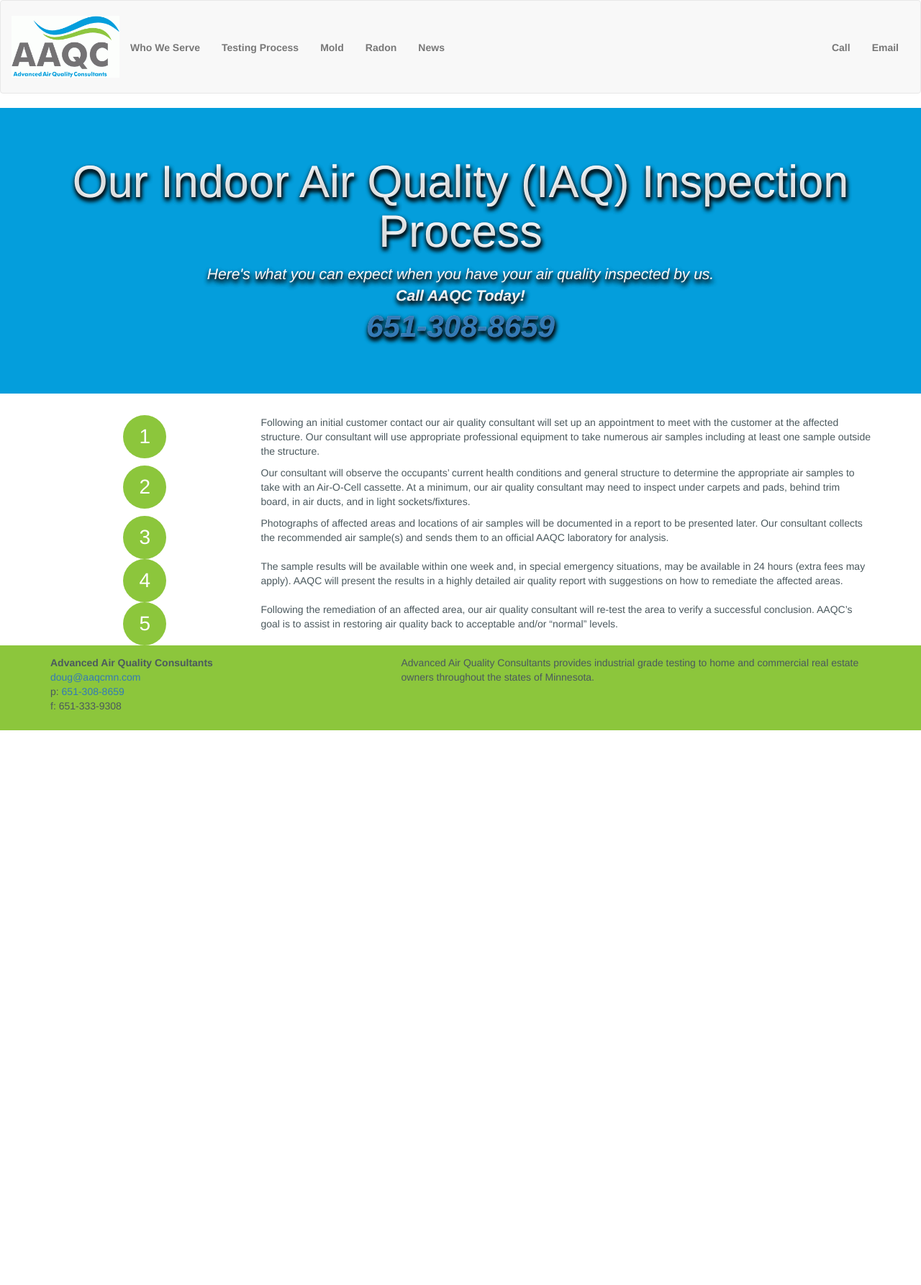
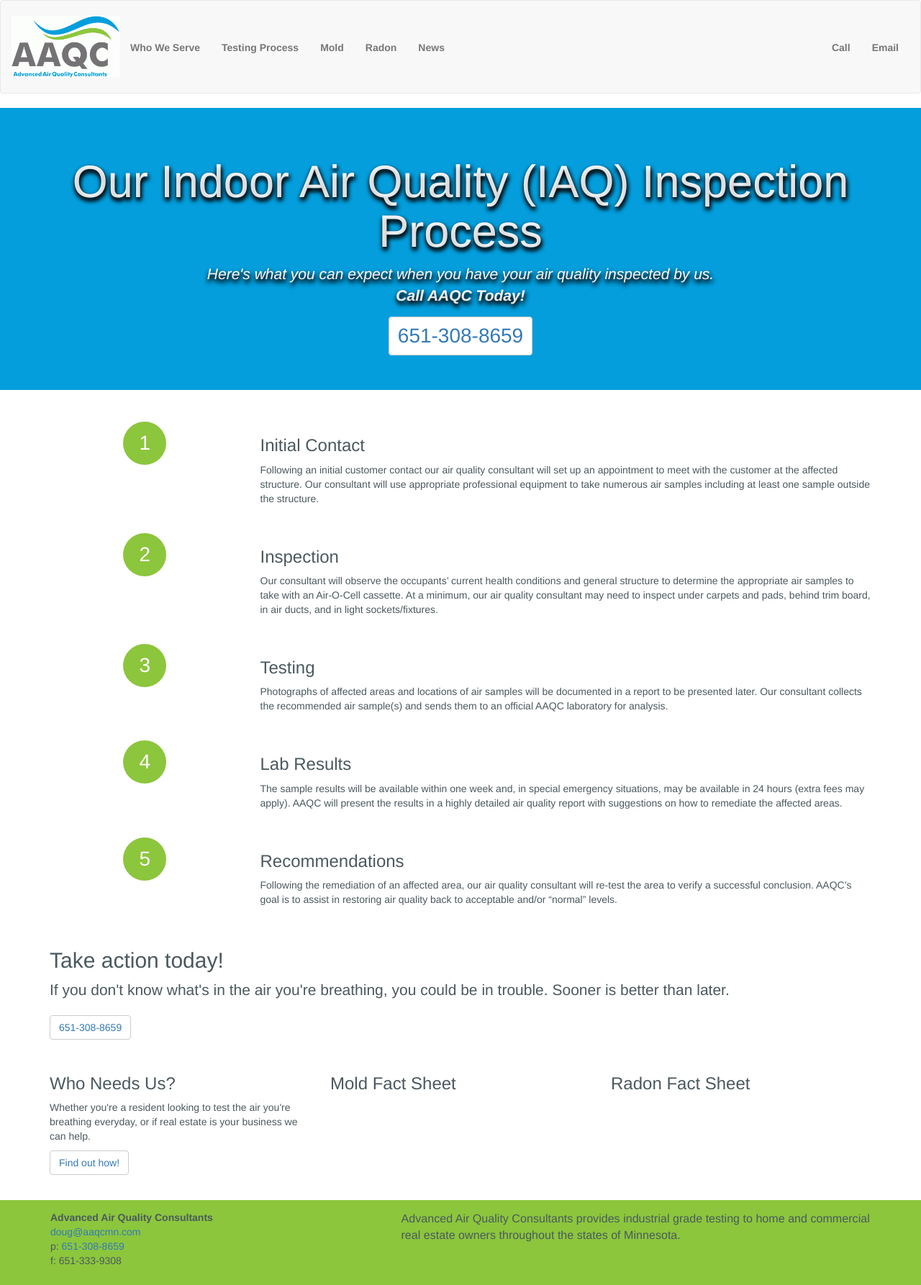
Before and after one commit to ryan258/aaqc, a Jekyll site: the page built from iaq-testing-process/index.html, in a window 1280 px wide. Shown: the whole page at 72% size. Built offline with Jekyll 4.4.1, drawn with Linux system fonts in a browser that asks for light colours; nearby versions of some CDN libraries; before the commit the page ends 1015 px from its top, so only the background shows below that.

Commit message:
push process page content
w/ page layout changes

```diff
--- a/_layouts/page.html
+++ b/_layouts/page.html
@@ -1,13 +1,9 @@
 ---
 layout: default
 ---
-<div class="post">
+<div class="page">
 
-  <header class="post-header">
-    <h1 class="post-title">{{ page.title }}</h1>
-  </header>
-
-  <article class="post-content">
+  <article class="page-content">
     {{ content }}
   </article>
 
--- a/css/main.css
+++ b/css/main.css
@@ -11,12 +11,12 @@
 body {
   color: #4b595e; }
 
+.page-content {
+  padding-bottom: 1.5em; }
+
 h1 {
-  font-size: 16px;
+  /*font-size: 16px;*/
   color: #747274; }
-
-.well {
-  background-color: transparent; }
 
 .jumbotron {
   background-color: #049EDC;
@@ -48,7 +48,10 @@ h1 {
   .site-footer .footer-title {
     font-weight: bold; }
   .site-footer .text {
-    font-size: 1em; }
+    font-size: 1.15em; }
+
+.page-process > .container .row > * {
+  padding: 1em; }
 
 .process-step {
   display: block;
--- a/iaq-testing-process/index.html
+++ b/iaq-testing-process/index.html
@@ -11,7 +11,9 @@ meta: Here's what you can expect when you have your air quality inspected by us.
         <div class="col-sm-12 text-center inset-text">
           <h1>{{page.title}}</h1>
           <p class="lead"><i>{{page.meta}}<br>
-            <strong>Call AAQC Today!<br><a class="phone-number" href="tel:+16513088659">651-308-8659</a></strong></i></p>
+            <strong>Call AAQC Today!</strong></i>
+          </p>
+          <button type="button" class="btn btn-default"><a class="phone-number" href="tel:+16513088659">651-308-8659</a></button>
         </div>
       </div>
     </div>
@@ -22,7 +24,8 @@ meta: Here's what you can expect when you have your air quality inspected by us.
         <div class="process-step text-center">1</div>
       </div>
       <div class="col-sm-9">
-  			<p>Following an initial customer contact our air quality consultant will set up 	an appointment to meet with the customer at the affected structure.  Our 	consultant will use appropriate professional equipment to take numerous 	air samples including at least one sample outside the structure.</p>
+        <h3>Initial Contact</h3>
+  			<p>Following an initial customer contact our air quality consultant will set up an appointment to meet with the customer at the affected structure.  Our 	consultant will use appropriate professional equipment to take numerous 	air samples including at least one sample outside the structure.</p>
       </div>
     </div>
   </div>
@@ -32,6 +35,7 @@ meta: Here's what you can expect when you have your air quality inspected by us.
         <div class="process-step text-center">2</div>
       </div>
       <div class="col-sm-9">
+      <h3>Inspection</h3>
   		<p>Our consultant will observe the occupants’ current health conditions and 	general structure to determine the appropriate air samples to take with an 	Air-O-Cell cassette.  At a minimum, our air quality consultant may need to 	inspect under carpets and pads, behind trim board, in air ducts, and in light sockets/fixtures.</p>
       </div>
     </div>
@@ -42,6 +46,7 @@ meta: Here's what you can expect when you have your air quality inspected by us.
         <div class="process-step text-center">3</div>
       </div>
       <div class="col-sm-9">
+        <h3>Testing</h3>
   			<p>Photographs of affected areas and locations of air samples will be documented in a report to be presented later. Our consultant collects the recommended air sample(s) and sends them to an official AAQC laboratory for analysis.</p>
       </div>
     </div>
@@ -52,6 +57,7 @@ meta: Here's what you can expect when you have your air quality inspected by us.
         <div class="process-step text-center">4</div>
       </div>
       <div class="col-sm-9">
+        <h3>Lab Results</h3>
   			<p>The sample results will be available within one week and, in special emergency situations, may be available in 24 hours (extra fees may apply). AAQC will present the results in a highly detailed air quality report with suggestions on how to remediate the affected areas.</p>
       </div>
     </div>
@@ -62,8 +68,33 @@ meta: Here's what you can expect when you have your air quality inspected by us.
         <div class="process-step text-center">5</div>
       </div>
       <div class="col-sm-9">
+        <h3>Recommendations</h3>
   			<p>Following the remediation of an affected area, our air quality consultant will re-test the area to verify a successful conclusion. AAQC’s goal is to assist in 	restoring air quality back to acceptable and/or “normal” levels.</p>
       </div>
     </div>
   </div>
+  <div class="container">
+    <div class="row">
+      <div class="col-sm-12">
+        <h2>Take action today!</h2>
+        <p class="lead">If you don't know what's in the air you're breathing, you could be in trouble. Sooner is better than later.</p>
+        <button type="button" class="btn btn-default"><a class="phone-number" href="tel:+16513088659">651-308-8659</a></button>
+      </div>
+    </div>
+    <div class="row">
+      <div class="col-sm-4">
+        <h3>Who Needs Us?</h3>
+        <p>Whether you're a resident looking to test the air you're breathing everyday, or if real estate is your business we can help.</p>
+        <button type="button" class="btn btn-default"><a class="" href="{{baseurl.site}}/who">Find out how!</a></button>
+      </div>
+      <div class="col-sm-4">
+        <h3>Mold Fact Sheet</h3>
+        <p></p>
+      </div>
+      <div class="col-sm-4">
+        <h3>Radon Fact Sheet</h3>
+        <p></p>
+      </div>
+    </div>
+  </div>
 </div>
--- a/who/index.html
+++ b/who/index.html
@@ -7,10 +7,10 @@ meta: Advanced Air Quality Consultants (AAQC) provides indoor air quality testin
 <div class="page-who">
   <div class="jumbotron">
     <div class="container-fluid">
-      <div class="row well">
-        <div class="col-sm-12 text-center">
+      <div class="row">
+        <div class="col-sm-12 text-center inset-text">
     			<h1>{{page.title}}</h1>
-    			<p>{{page.meta}}</p>
+    			<p class="lead">{{page.meta}}</p>
         </div>
       </div>
     </div>
```
Also changed, not shown: other parts of iaq-testing-process/index.html (+1 -1 lines), css/main.scss (+13 -6 lines).
